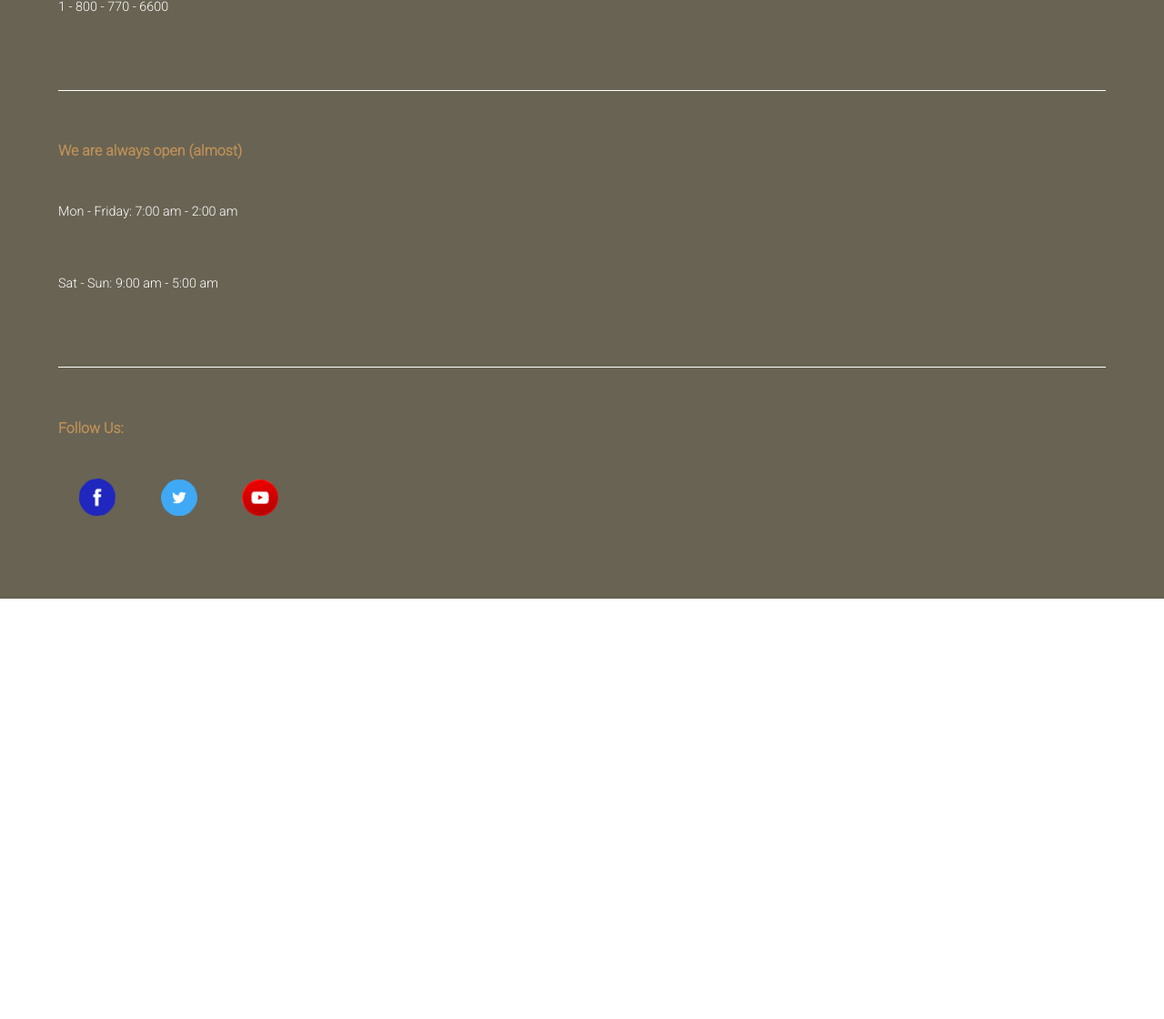
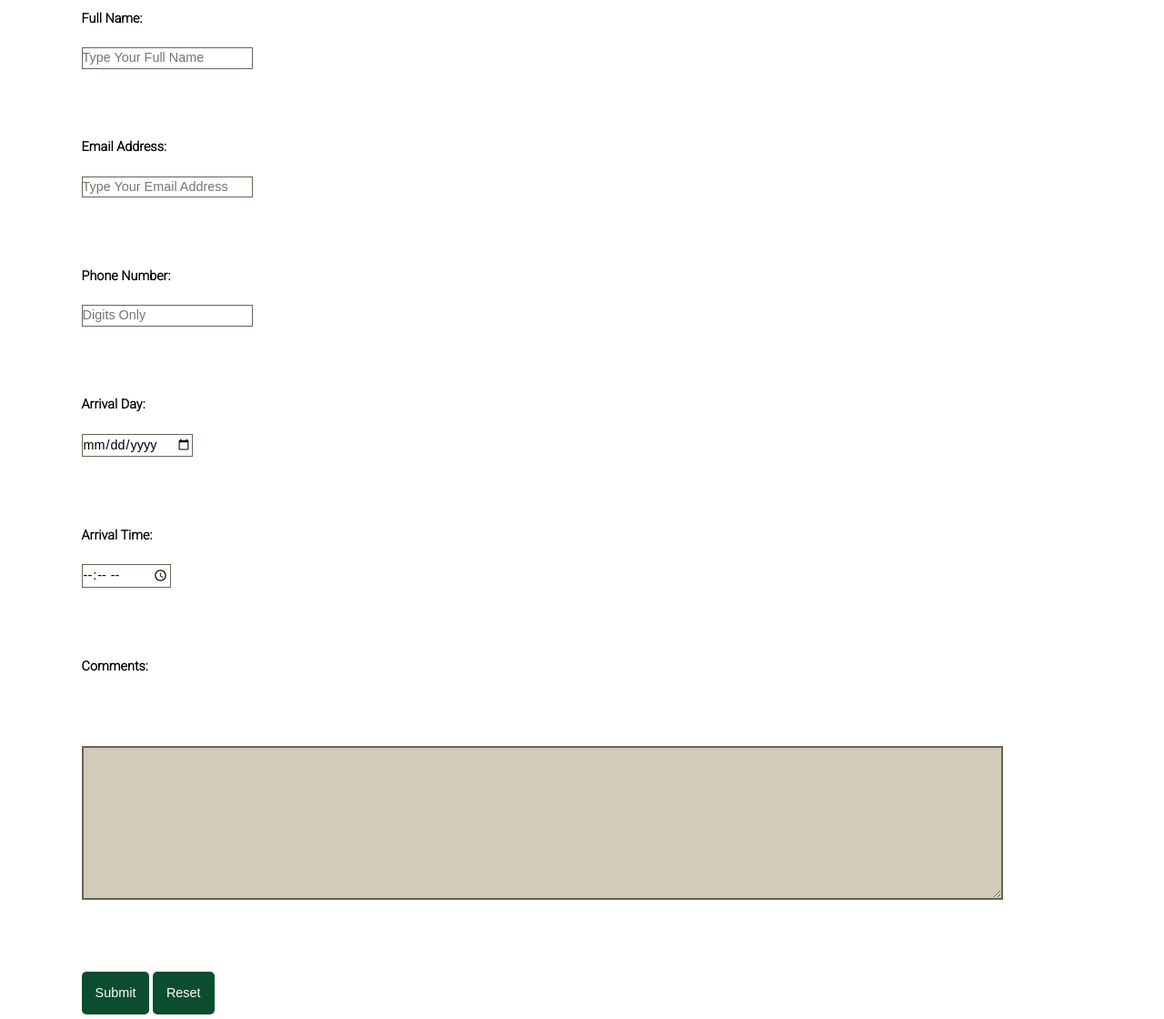
Before and after one commit to Reggiepeled/project_final3_peled_reggie, a plain HTML site: page contact.html in a window 1280 px wide. Shown: the part 1092-2212 px from the top of the page at 91% size. Before the commit the page ends 1750 px from the top, so only its background shows below. Drawn offline with Linux system fonts and the light colour scheme.

Commit message:
add reservation form, style it

```diff
--- a/contact.html
+++ b/contact.html
@@ -78,7 +78,52 @@
                     <img src="img/youtube.png" alt="YouTube" title="YouTube" /></a></li>
             </ul>
         </section>
-    </div>  <!-- end container -->
+        <section>
+            <h2>Make a Reservation</h2>
+            <form name="reservation" method="post" action="form.php" id="reservation" onsubmit="return validateForm(this)">
+                <!-- name -->
+                <label for="name">
+                    Full Name:
+                    <input type="text" name="name" id="name" required placeholder="Type Your Full Name"/>
+                </label>
+
+                <!-- email -->
+                <label for="email">
+                    Email Address:
+                    <input type="email" name="email" id="email" required placeholder="Type Your Email Address"/>
+                </label>
+
+                <!-- phone number -->
+                <label for="phone">
+                    Phone Number:
+                    <input type="tel" name="phone" id="phone" placeholder="Digits Only"/>
+                </label>
+
+                <!-- arrival day -->
+                <label for="day">
+                    Arrival Day:
+                    <input type="date" name="day" id="day" />
+                </label>
+
+                <!-- arrival time -->
+                <label for="hour">
+                    Arrival Time:
+                    <input type="time" name="hour" id="hour" />
+                </label>
+
+                <!-- comments -->
+                <label>Comments:</label>
+                <textarea name="comments" id="comments" rows="10">
+                </textarea>
+
+                <!-- submit and reset -->
+                <input type="submit" name="submit" id="submit" value="Submit"/>
+                <input type="reset" name="reset" id="reset" value="Reset"/>
+            </form>
+
+
+        </section>
+        </div>  <!-- end container -->
 
     <footer>
         <section class="foot">
--- a/css/main.css
+++ b/css/main.css
@@ -71,7 +71,7 @@ h2 {
     font-family: 'Harrington';
     font-size: 1.7rem;
     color: #0b4d2e;
-    padding-bottom: 5%;
+    padding-bottom: 6%;
 }
 
 h4 {
@@ -102,7 +102,10 @@ p {
     padding-bottom: 5%;
 }
 
-button {    /* style stay the same for all screen sizes */
+/* style stay the same for all screen sizes */
+button,
+input[type="reset"],
+input[type="submit"] {
     max-height: 50px;
     border-radius: 5px;
     background-color: #0b4d2e;
@@ -111,7 +114,9 @@ button {    /* style stay the same for all screen sizes */
     margin: 5% 0;
 }
 
-button:hover {
+button:hover,
+input[type="reset"]:hover,
+input[type="submit"]:hover {
     background-color: #bd9057;
 }
 
@@ -144,9 +149,11 @@ span.price {
 /* ------------------------------- */
 
 /* ---- styling the contact file ---- */
+.contact {
+    padding-left: 7%;
+}
+
 .contact section {
-    max-width: 200px;
-    margin: auto;
     margin-bottom: 10%;
 }
 
@@ -161,6 +168,32 @@ span.price {
 
 .contact .social img {
     max-width: 40px;
+}
+
+input[type="text"],
+input[type="email"],
+input[type="tel"],
+input[type="date"],
+input[type="time"] {
+    display: block;
+    border: 1px solid #696353;
+    line-height: 1.5;
+    margin-top: 2%;
+}
+
+textarea {
+    border: 2px solid #696353;
+    background-color: #d2cbb9;
+    display: block;
+    margin-top: 2%;
+    margin-bottom: 2%;
+    width: 90%;
+}
+
+label {
+    display: block;
+    margin-bottom: 7%;
+    font-weight: bold;
 }
 
 /* ------------------------------- */
```
